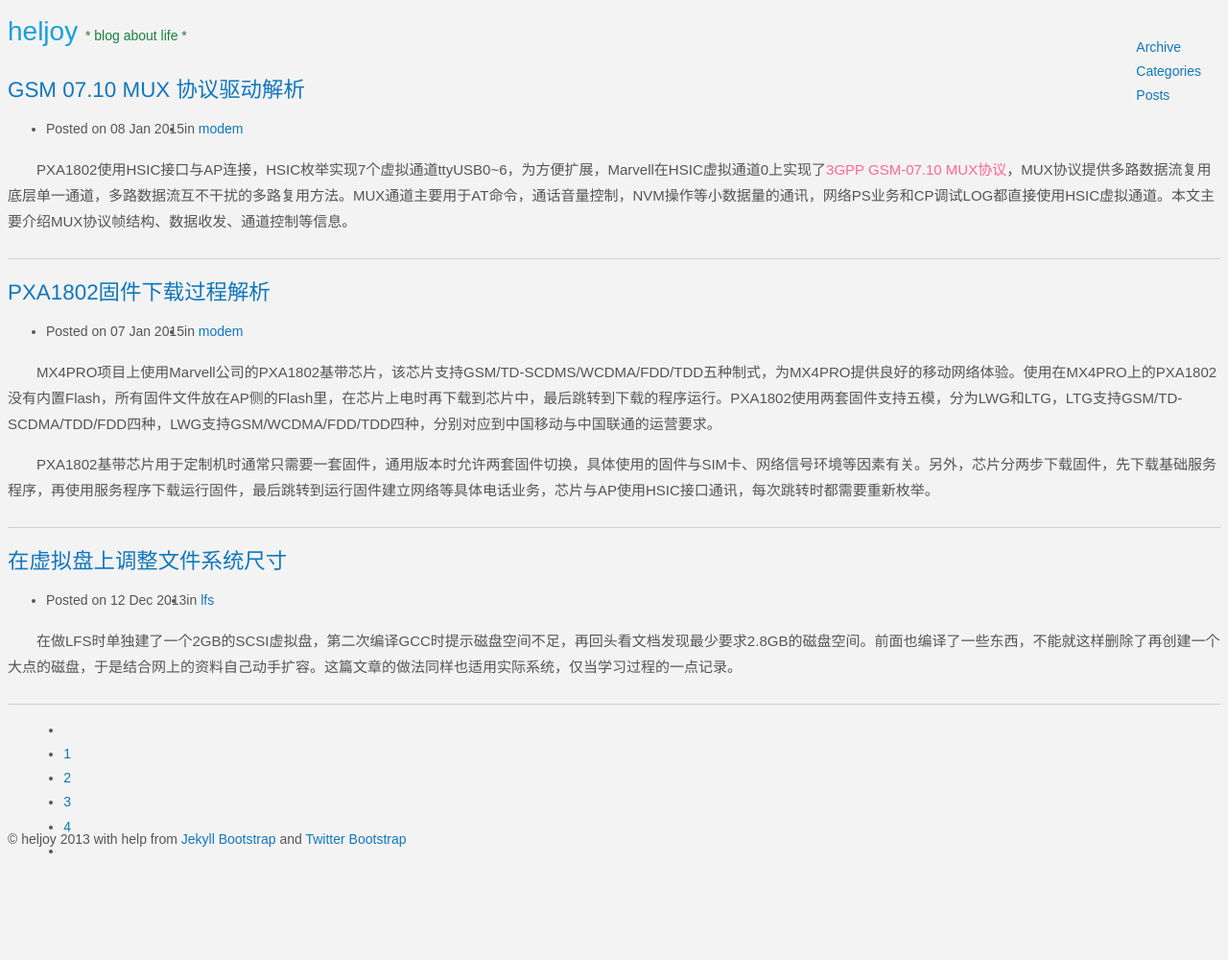
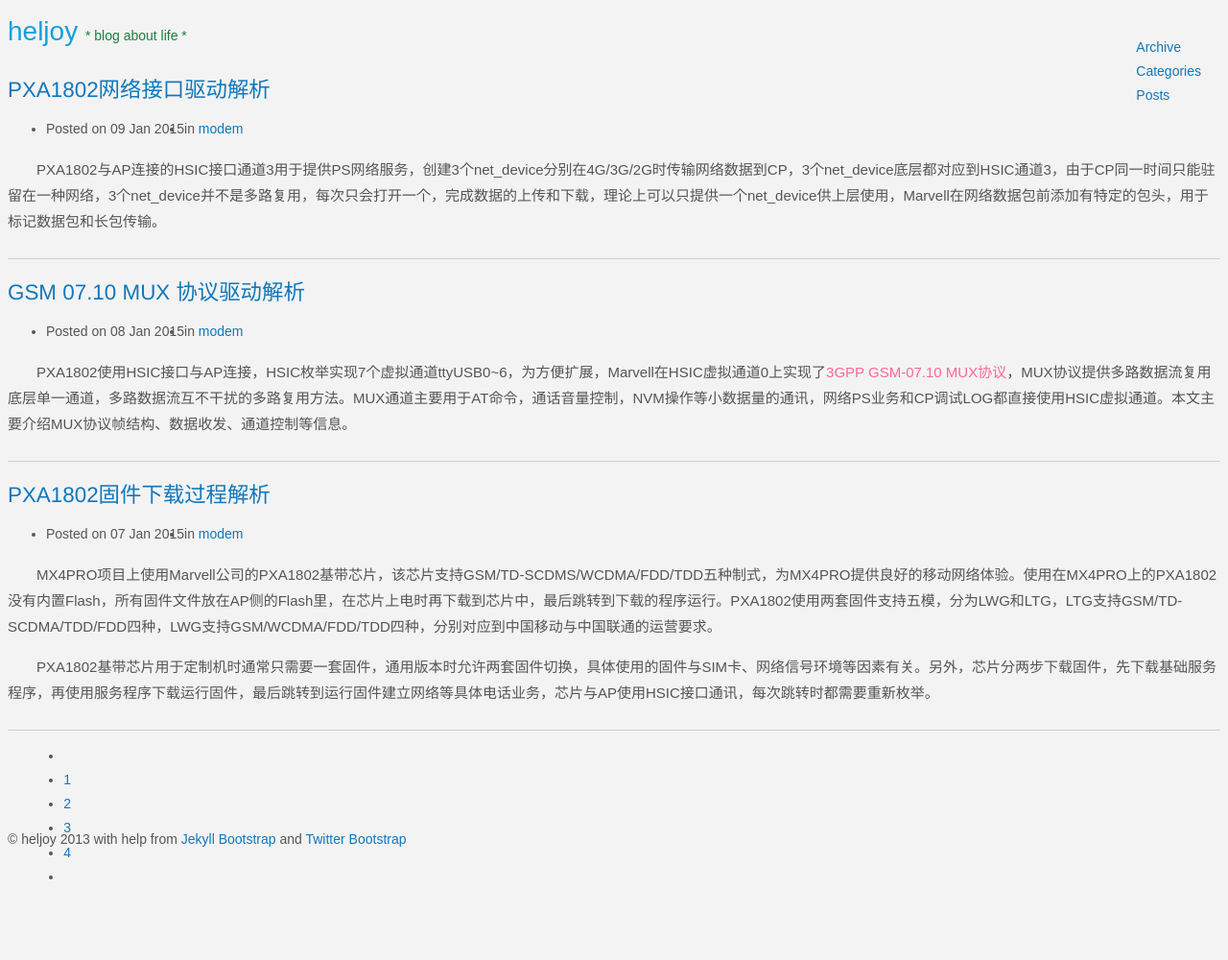
Before and after one commit to heljoy/heljoy.github.com, a Jekyll site: the page built from index.html, in a window 1280 px wide. Shown: the whole page at 96% size. Built offline with Jekyll 4.4.1, drawn with Linux system fonts in a browser that asks for light colours; nearby versions of some CDN libraries; the list of posts is cut into pages by our own code; a style sheet for code colours, icons or effects is not loaded; before the commit the page ends 973 px from its top, so only the background shows below that.

Commit message:
post: net packet driver doc
Signed-off-by: Liu Jianping <heljoy@meizu.com>

```diff
--- /dev/null
+++ b/_posts/2015-01-09-pxa1802-net-channel-driver.md
@@ -0,0 +1,109 @@
+---
+layout: post
+title: "PXA1802网络接口驱动解析"
+description: "pxa1802 net channel driver"
+category: modem
+tags: [modem, net, pxa1802, linux]
+---
+{% include heljoy/setup %}
+
+<p class="paragraph">
+PXA1802与AP连接的HSIC接口通道3用于提供PS网络服务，创建3个net_device分别在4G/3G/2G时传输网络数据到CP，3个net_device底层都对应到HSIC通道3，由于CP同一时间只能驻留在一种网络，3个net_device并不是多路复用，每次只会打开一个，完成数据的上传和下载，理论上可以只提供一个net_device供上层使用，Marvell在网络数据包前添加有特定的包头，用于标记数据包和长包传输。
+</p>
+
+<!-- more -->
+
+## 网络数据包头结构
+
+{% highlight c %}
+struct ccinethdr{
+	__be16 iplen;
+	__u8 reserved;
+	__u8 offset_len;
+	__u32 cid;
+} __attribute__((packed));
+{% endhighlight %}
+
+<p class="paragraph">
+每个发送到CP的网络数据包都会加一个上面的包头，主要填充iplen数据包长和cid发送节点编号(这个编号不清楚CP会不会使用到)，offset_len字段一般为0，AP与CP都会设置为0，包的结尾8Byte对齐，不够补零。多个数据包可以拼成一个长包一次传输，每个数据包都包含包头，包间没有额外的标记，比MUX包的结构简单很多。
+</p>
+
+## 网络数据包的发送
+
+<p class="paragraph">
+应用传输到net_device的数据包会简单添加一个包头再放到一个链表上，由发送线程统一发到HSIC驱动，完成到CP的传输。发送线程针对链表上的数据包可以拼接成一个长包(长包的最大长度限制为16000Btye)再提交到HSIC驱动，HSIC驱动长短包的传输时间差别不大，因此提高单次传输的数据量可以提升网络的响应速度，另外，针对应用传输的数据包与ACK包还可以重新排序，可避免大量的数据包阻塞ACK包的回传，优化网络性能，但与网络环境有关，没有量化测试数据。
+</p>
+
+{% highlight c %}
+if ((ip_header->version == 4 && skb->len <= 96) ||
+		(ip_header->version == 6 && skb->len <= 128))
+	skbpriv(skb)->ackp = true;
+
+netdev->trans_start = jiffies;
+headroom = setup_ccinet_hdr(&hdr, iod, skb->len);
+tailroom = SIPC_PADLEN(skb->len);
+/* need expand size for head and pading */
+if ( tailroom + headroom > skb_tailroom(skb) + skb_headroom(skb)) {
+	mif_debug("%s: skb_copy_expand needed\n", iod->name);
+	skb_new = skb_copy_expand(skb, headroom, tailroom, GFP_ATOMIC);
+	if (!skb_new) {
+		mif_info("%s: ERR! skb_copy_expand fail\n", iod->name);
+		return NETDEV_TX_BUSY;
+	}
+	/* caller will free old skb with NETDEV_TX_BUSY response */
+	dev_kfree_skb_any(skb);
+} else
+	skb_new = skb;
+
+/* make space for packget hdr */
+if (headroom > skb_headroom(skb_new)) {
+	skb->data = memmove(skb->head + sizeof(*hdr), skb->data, len);
+	skb_set_tail_pointer(skb, len);
+}
+
+memcpy(skb_push(skb_new, headroom), &hdr, headroom);
+memset(skb_put(skb, tailpad), 0, tailroom);
+
+// add queue for deliver
+skb_queue_tail(&ld->sk_tx_q, skb);
+
+{% endhighlight %}
+
+<p class="paragraph">
+具体的发送线程比较简单，主要拼接多个skb成一个skb，另外针对ack的优化并没有实验表明提升了网络效率，需要更多的实验调整ack与数据包的比例等，可以不实现。
+</p>
+
+## 网络数据包的接收
+
+<p class="paragraph">
+CP侧发送过来的数据包也是按照AP发包的规则组成的，提取包头后取出包头上指定长度的数据组成skb直接发给应用，数据长度超过包长的再取下一包，HSIC驱动保证AP或CP取到的数据都是以包头开始的整包数据或几包数据。
+</p>
+
+{% highlight c %}
+while( len > 0)
+{
+	hdr = (struct ccinethdr	*)pkhead;
+	iplen = be16_to_cpu(hdr->iplen);
+	ippacket = pkhead+sizeof(*hdr)+hdr->offset_len;
+	if( hdr->cid >= MAX_CID_NUM )
+		printk("cid is error :%d, the whole packet len is %d\n", hdr->cid, size);
+
+	data_rx(ippacket, iplen, hdr->cid);
+	padding_size = rx_padding_size(sizeof(*hdr) + iplen + hdr->offset_len);
+	pkhead += sizeof(*hdr) + hdr->offset_len + iplen + padding_size;
+	len -= sizeof(*hdr) + hdr->offset_len + iplen + padding_size;
+	n ++;
+	if(len < 0)
+		printk("some packet is lost!\n");
+}
+{% endhighlight %}
+
+## 网络吞吐量优化
+
+<p class="paragraph">
+在手机入网测试时对网络的吞吐量有要求，目前LTE网络的理论值是下行150Mbps上行50Mbps，但实测HSIC通道的吞吐量最大约为180Mbps，对网络测试有一定的限制，并且不同的总线频率最大的速率也有差别，为尽可能减少对网络速率测试的影响，同时兼顾功耗要求，监控到速率提高时也要提升CPU总线频率。
+</p>
+
+<p class="paragraph">
+<span class="label label-important">PS:</span> 在EXYNOS系列SOC上都需要手动针对通道速率动态提升系统时钟频率，以满足更高速率的需求，后期可以考虑单独实现成系统服务，提供自动监控并调整频率。
+</p>
```
Also changed, not shown: _posts/2015-01-08-gsm-0710-mux-on-nezha.md (+25 -32 lines).
